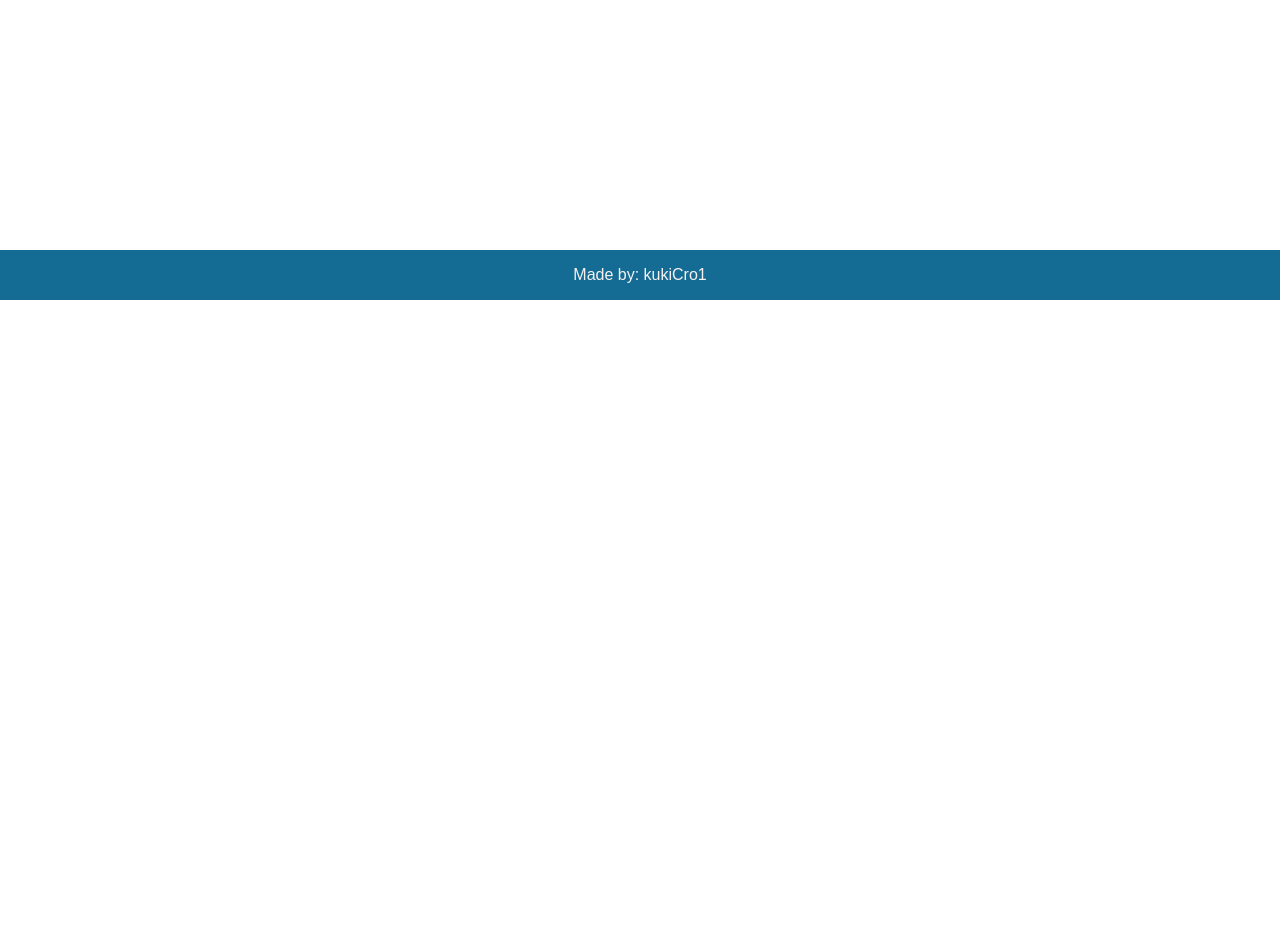
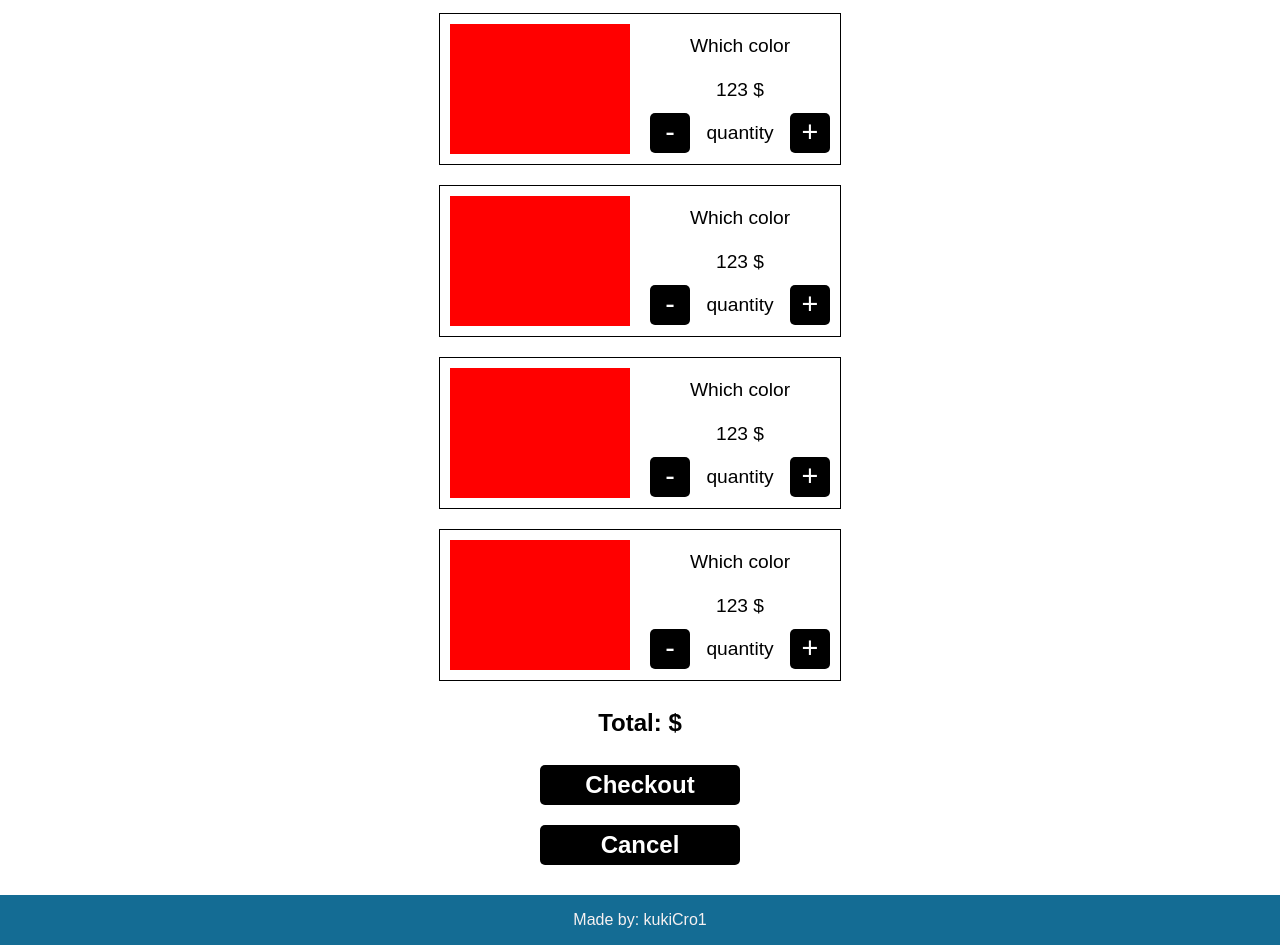
Before and after one commit to kukicro1/Shopping-Cart, a React (Create React App) app: page /ShoppingCart in a window 1280 px wide. Shown: the part 500-1445 px from the top of the page. Before the commit the page ends 800 px from the top, so only its background shows below. Built offline with nearby package versions, Linux system fonts and the light colour scheme.

Commit message:
Done ShoppingCart and styling

```diff
--- a/src/components/Contact.js
+++ b/src/components/Contact.js
@@ -65,7 +65,7 @@ export const Contact = () => {
           </svg>
         </Link>
       </div>
-      <p>Best Shop, Zagreb, Croatia</p>
+      <p className={ContactCSS.p}>Best Shop, Zagreb, Croatia</p>
     </div>
   )
 }
--- a/src/components/Contact.module.css
+++ b/src/components/Contact.module.css
@@ -18,7 +18,7 @@ svg {
   color: rgba(0, 0, 0);
 }
 
-p {
+.p {
   font-family: Arial, Helvetica, sans-serif;
   font-size: 1.5em;
 }
--- a/src/components/ShoppingCart.js
+++ b/src/components/ShoppingCart.js
@@ -1,3 +1,20 @@
+import ShoppingCartCSS from './ShoppingCart.module.css'
+import { ShoppingCartItem } from './shopping_cart/ShoppingCartItem'
+
 export const ShoppingCart = () => {
-  return <div>Don't forget the Shopping Cart</div>
+  return (
+    <div className={ShoppingCartCSS.cartContainer}>
+      <div className={ShoppingCartCSS.wrapTitle}>Your Shopping Cart</div>
+      <ShoppingCartItem />
+      <ShoppingCartItem />
+      <ShoppingCartItem />
+      <ShoppingCartItem />
+      <ShoppingCartItem />
+      <ShoppingCartItem />
+
+      <div className={ShoppingCartCSS.wrapTotal}>Total: $</div>
+      <button>Checkout</button>
+      <button>Cancel</button>
+    </div>
+  )
 }
--- /dev/null
+++ b/src/components/ShoppingCart.module.css
@@ -0,0 +1,38 @@
+.cartContainer {
+  display: flex;
+  flex-direction: column;
+  justify-content: center;
+  align-items: center;
+  justify-self: center;
+  width: 500px;
+  font-family: Arial, Helvetica, sans-serif;
+  margin: 20px;
+}
+
+.wrapTitle {
+  margin: 20px;
+  font-size: 1.2em;
+  font-weight: bold;
+}
+
+.wrapTotal {
+  margin: 20px;
+  font-size: 1.5em;
+  font-weight: bold;
+}
+
+.cartContainer > button {
+  margin: 10px;
+  width: 200px;
+  height: 40px;
+  background-color: black;
+  color: white;
+  font-size: 1.5em;
+  font-weight: bold;
+  border: none;
+  border-radius: 5px;
+}
+
+.cartContainer > button:hover {
+  cursor: pointer;
+}
--- a/src/components/products/ProductCard.js
+++ b/src/components/products/ProductCard.js
@@ -10,7 +10,7 @@ export const ProductCard = ({ color, price }) => {
       <div style={myStyle} className={ProductCardCSS.colorContainer}></div>
       <div>Color: {color}</div>
       <div>Price: {price} $</div>
-      <button>Purchase</button>
+      <button className={ProductCardCSS.button}>Purchase</button>
     </div>
   )
 }
--- a/src/components/products/ProductCard.module.css
+++ b/src/components/products/ProductCard.module.css
@@ -15,7 +15,7 @@
     height: 180px;
 }
 
-button {
+.button {
     border: none;
     color: #F6F1F1;
     background-color: #146C94;
@@ -26,6 +26,6 @@ button {
     font-weight: bold;
 }
 
-button:hover {
+.button:hover {
     cursor: pointer;
 }
--- /dev/null
+++ b/src/components/shopping_cart/ShoppingCartItem.js
@@ -0,0 +1,18 @@
+import ShoppingCartItemCSS from './ShoppingCartItem.module.css'
+
+export const ShoppingCartItem = () => {
+  return (
+    <div className={ShoppingCartItemCSS.itemContainer}>
+      <div className={ShoppingCartItemCSS.colorContainer}></div>
+      <div className={ShoppingCartItemCSS.infoContainer}>
+        <p>Which color</p>
+        <p>123 $</p>
+        <div className={ShoppingCartItemCSS.quantityContainer}>
+          <button>-</button>
+          <div>quantity</div>
+          <button>+</button>
+        </div>
+      </div>
+    </div>
+  )
+}
--- /dev/null
+++ b/src/components/shopping_cart/ShoppingCartItem.module.css
@@ -0,0 +1,57 @@
+.itemContainer {
+  border: 1px solid black;
+  display: grid;
+  grid-template-columns: 1fr 1fr;
+  align-items: center;
+  justify-content: center;
+  width: 400px;
+  height: 150px;
+  font-family: Arial, Helvetica, sans-serif;
+  font-size: 1.2em;
+  margin: 10px;
+}
+
+.colorContainer {
+  width: 180px;
+  height: 130px;
+  background-color: red;
+  margin: auto;
+}
+
+.infoContainer {
+  width: 200px;
+  height: 130px;
+  display: grid;
+  grid-template-columns: 1fr;
+  grid-template-rows: 1fr 1fr 1fr;
+  justify-items: center;
+  align-items: center;
+  margin: auto;
+}
+
+.quantityContainer {
+  width: 200px;
+  display: flex;
+  justify-content: space-evenly;
+  align-items: center;
+}
+
+.quantityContainer > div {
+    width: 80px;
+    text-align: center;
+}
+
+.quantityContainer > button {
+    width: 40px;
+    height: 40px;
+    text-align: center;
+    background-color: black;
+    border: none;
+    color: white;
+    font-size: 1.5em;
+    border-radius: 5px;
+}
+
+.quantityContainer > button:hover {
+    cursor: pointer;
+}
```
